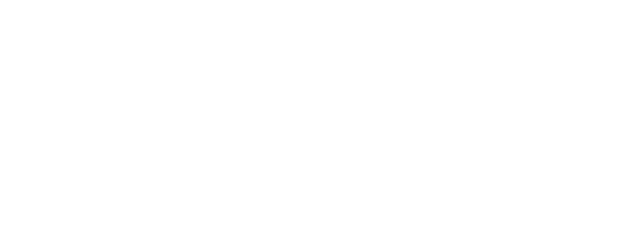
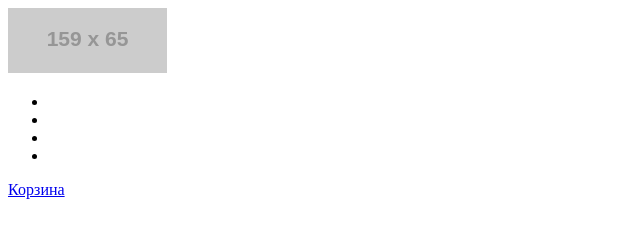
Before and after one commit to konstantin-podolskij/Nerds, a plain HTML site: page index.html in a window 1280 px wide. Shown: the whole page, without its empty margins (0-640 px from the left). Drawn offline with Linux system fonts and the light colour scheme; placeholder pictures from the web are drawn by us.

Commit message:
Add header markup

```diff
--- a/index.html
+++ b/index.html
@@ -5,6 +5,19 @@
     <title>Сайт дизайн студии Nerds</title>
   </head>
   <body>
-
+    <header>
+      <nav>
+        <a>
+          <img src="https://via.placeholder.com/159x65" alt="Логотип студии дизайна Нердс">
+        </a>
+        <ul>
+          <li><a href="blank.html"></a></li>
+          <li><a href="blank.html"></a></li>
+          <li><a href="catalog.html"></a></li>
+          <li><a href="blank.html"></a></li>
+        </ul>
+        <a href="blank.html">Корзина</a>
+      </nav>
+    </header>
   </body>
 </html>
```
